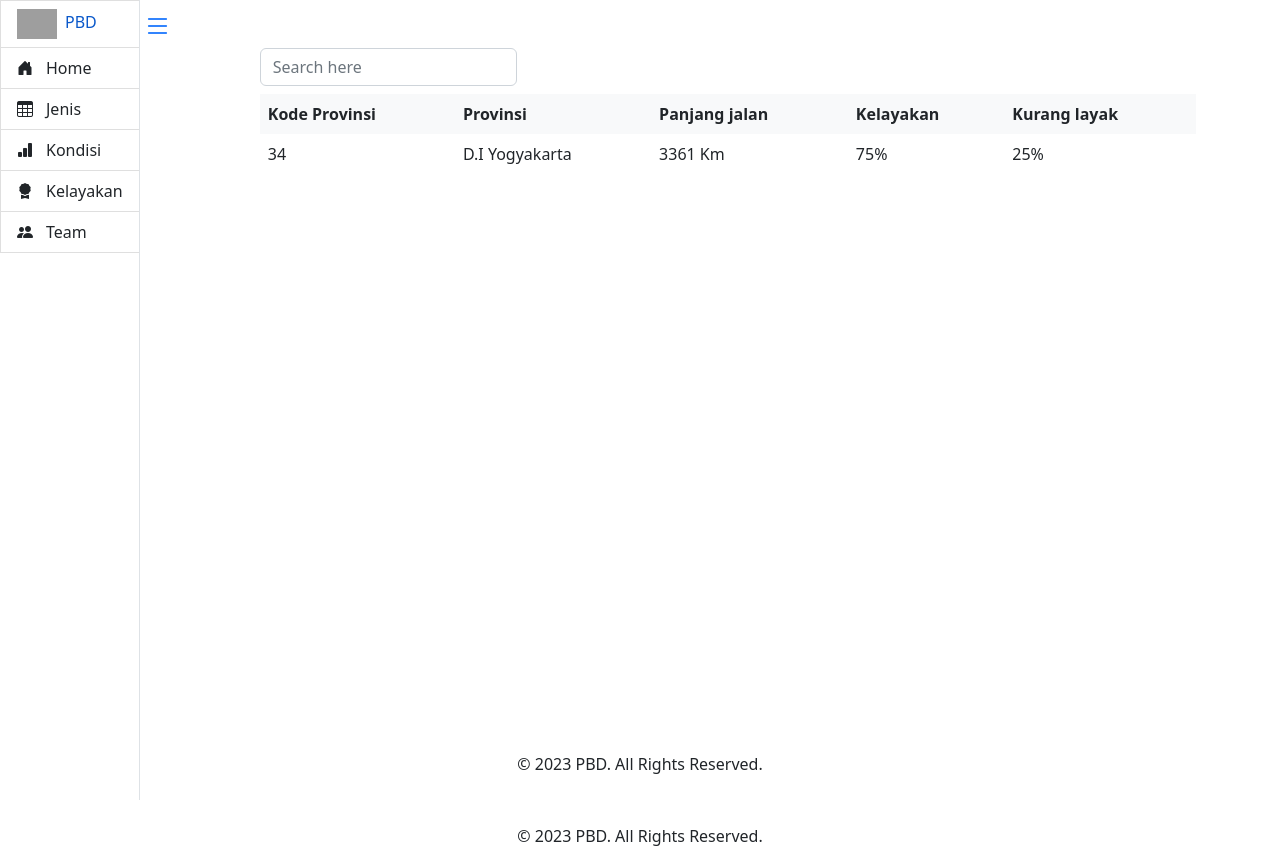
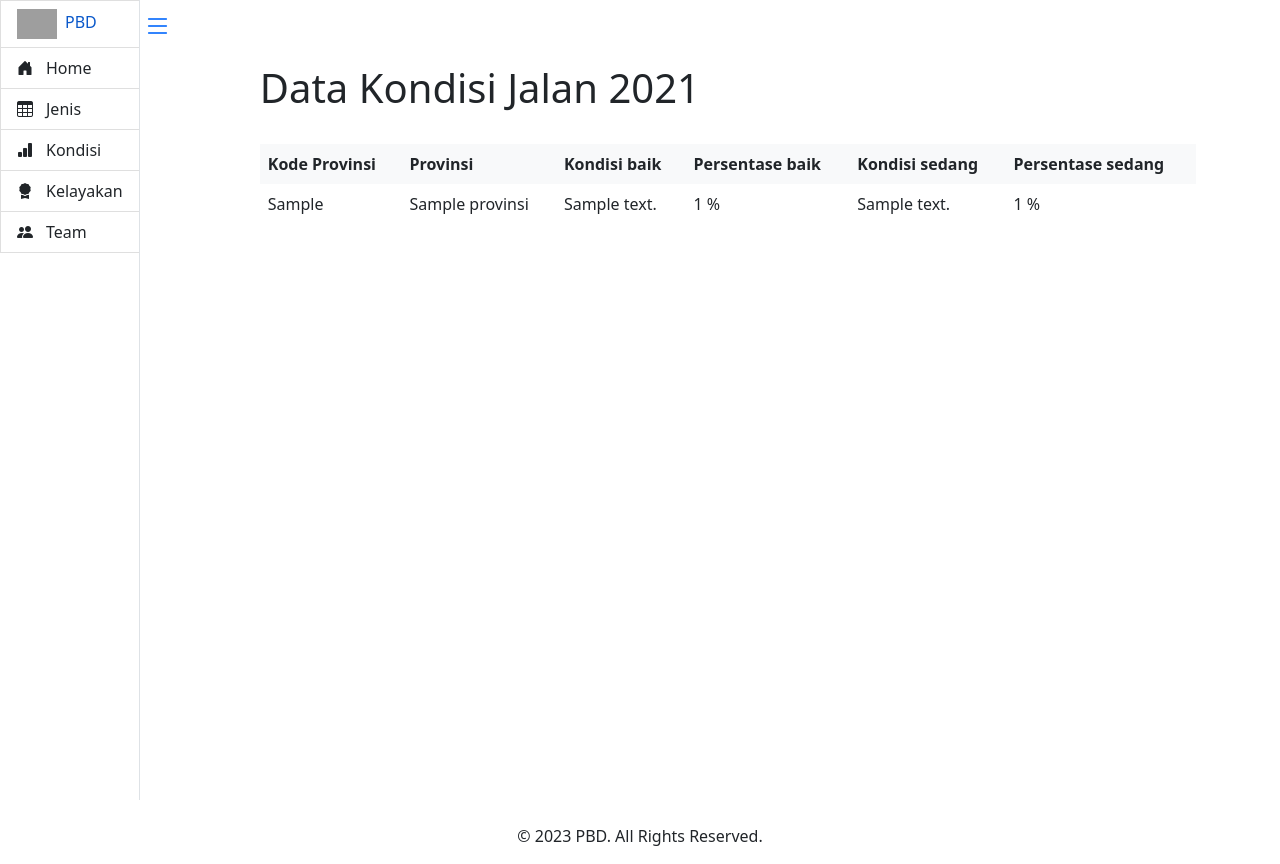
Before and after one commit to abuamar142/data-indonesia, a Django app: page /jalan/kondisi in a window 1280 px wide. Run offline with Django 4.2, Linux system fonts and the light colour scheme; tables that the repository leaves empty hold one stand-in row (values such as "Sample post"); a database or web service that is not in the repository returns one stand-in record (values such as "Sample title"); some libraries are stand-ins or nearby versions; grey boxes are pictures that could not be loaded.

Commit message:
buat view untuk jenis, kelayakan, dan kondisi jalan

```diff
--- a/jalan_2021/templates/kondisi.html
+++ b/jalan_2021/templates/kondisi.html
@@ -8,9 +8,8 @@ Kondisi Jalan
 <main class="container w-75">
     <div class="mx-auto mt-5">
         <div class="mb-2 d-flex justify-content-between align-items-center">
-            <div class="position-relative">
-                <span class="position-absolute search"><i class="fa fa-search"></i></span>
-                <input class="form-control" placeholder="Search here">
+            <div class="my-3">
+                <h1 class="text-center">Data Kondisi Jalan 2021</h1>
             </div>
             <!-- fitur sort by -->
             <!-- <div class="px-2">
@@ -34,26 +33,27 @@ Kondisi Jalan
                         <!-- <th scope="col"><input class="form-check-input" type="checkbox"></th> -->
                         <th scope="col">Kode Provinsi</th>
                         <th scope="col">Provinsi</th>
-                        <th scope="col">Panjang jalan</th>
-                        <th scope="col">Kelayakan</th>
-                        <th scope="col">Kurang layak</th>
+                        <th scope="col">Kondisi baik</th>
+                        <th scope="col">Persentase baik</th>
+                        <th scope="col">Kondisi sedang</th>
+                        <th scope="col">Persentase sedang</th>
                     </tr>
                 </thead>
                 <tbody>
+                    {% for data in data %}
                     <tr>
                         <!-- <th scope="row"><input class="form-check-input" type="checkbox"></th> -->
-                        <td>34</td>
-                        <td>D.I Yogyakarta</td>
-                        <td>3361 Km</td>
-                        <td>75%</td>
-                        <td>25%</td>
+                        <td>{{ data.Kd_Prov }}</td>
+                        <td>{{ data.Provinsi }}</td>
+                        <td>{{ data.Kondisi_Baik }}</td>
+                        <td>{{ data.Baik_percent }} %</td>
+                        <td>{{ data.Kondisi_Sedang }}</td>
+                        <td>{{ data.Sedang_percent }} %</td>
                     </tr>
+                    {% endfor %}
                 </tbody>
             </table>
         </div>
     </div>
-    <footer class="fixed-bottom text-center mt-4 mb-2">
-        <p>&copy; 2023 PBD. All Rights Reserved.</p>
-    </footer>
 </main>
 {% endblock %}
--- a/jalan_2021/views/jenis.py
+++ b/jalan_2021/views/jenis.py
@@ -5,4 +5,4 @@ from .. models.jenis import Jenis
 def index(request):
     jenis = Jenis()
     data = list(jenis.all())
-    return render(request, 'jenis.html')
+    return render(request, 'jenis.html', {'data': data})
--- a/jalan_2021/views/kelayakan.py
+++ b/jalan_2021/views/kelayakan.py
@@ -5,4 +5,4 @@ from .. models.kelayakan import Kelayakan
 def index(request):
     kelayakan = Kelayakan()
     data = list(kelayakan.all())
-    return render(request, 'kelayakan.html')
+    return render(request, 'kelayakan.html', {'data': data})
--- a/jalan_2021/views/kondisi.py
+++ b/jalan_2021/views/kondisi.py
@@ -5,4 +5,4 @@ from .. models.kondisi import Kondisi
 def index(request):
     kondisi = Kondisi()
     data = list(kondisi.all())
-    return render(request, 'kondisi.html')
+    return render(request, 'kondisi.html', {'data': data})
```
Also changed, not shown: jalan_2021/templates/jenis.html (+14 -11 lines), jalan_2021/templates/kelayakan.html (+13 -10 lines).
